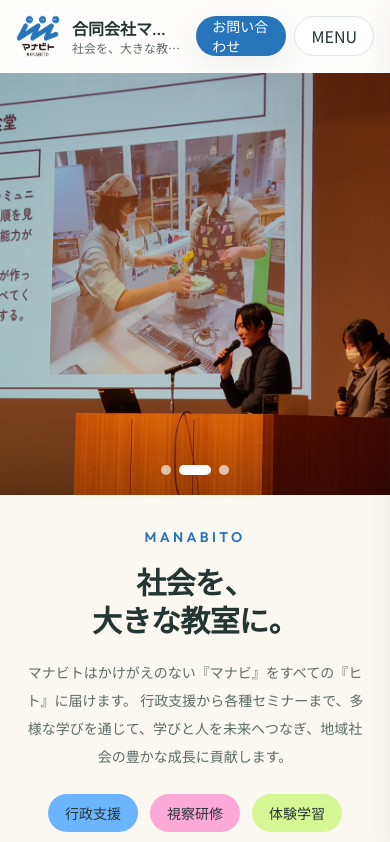
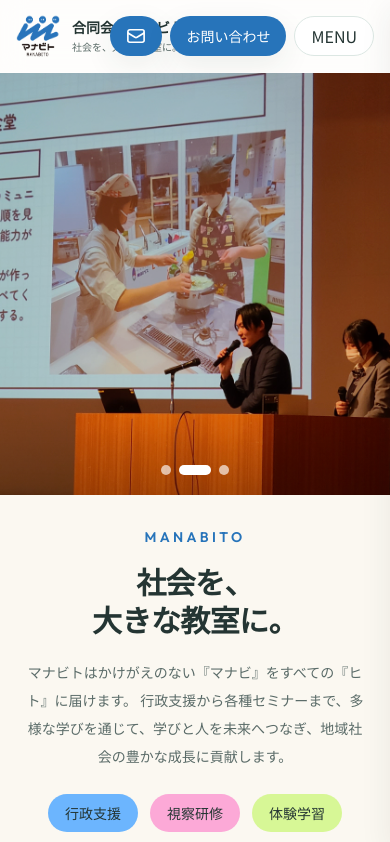
Before and after one commit to YONTZ42/manabito-hp, a Next.js app: page / in a window 390 px wide. Shown: the top 842 px of the page. Built offline with nearby package versions, Linux system fonts and the light colour scheme.

Commit message:
fix: update mobile header with contact button and company name styling
Show email icon for mobile contact, text button for desktop.
Adjust company name text and mobile font size for better display.

```diff
--- a/components/layout/header.tsx
+++ b/components/layout/header.tsx
@@ -99,11 +99,11 @@ export function Header() {
               />
             </div>
 
-            <div className="min-w-0">
-              <p className="truncate font-heading text-base font-bold text-text-main md:text-lg">
+            <div className="min-w-0 shrink-0">
+              <p className="whitespace-nowrap font-heading text-sm font-bold text-text-main sm:text-base md:text-lg">
                 合同会社マナビト
               </p>
-              <p className="truncate text-xs text-text-sub">
+              <p className="whitespace-nowrap text-[10px] text-text-sub sm:text-xs">
                 社会を、大きな教室に。
               </p>
             </div>
@@ -121,7 +121,14 @@ export function Header() {
             ))}
           </nav>
 
-          <div className="flex items-center gap-2 md:gap-3">
+          <div className="flex shrink-0 items-center gap-2 md:gap-3">
+            {/* モバイル: アイコンのみ */}
+            <Button href="#contact" size="sm" className="inline-flex px-2.5 sm:hidden" aria-label="お問い合わせ">
+              <svg className="h-5 w-5" fill="none" viewBox="0 0 24 24" stroke="currentColor" strokeWidth={2}>
+                <path strokeLinecap="round" strokeLinejoin="round" d="M21.75 6.75v10.5a2.25 2.25 0 0 1-2.25 2.25h-15a2.25 2.25 0 0 1-2.25-2.25V6.75m19.5 0A2.25 2.25 0 0 0 19.5 4.5h-15a2.25 2.25 0 0 0-2.25 2.25m19.5 0v.243a2.25 2.25 0 0 1-1.07 1.916l-7.5 4.615a2.25 2.25 0 0 1-2.36 0L3.32 8.91a2.25 2.25 0 0 1-1.07-1.916V6.75" />
+              </svg>
+            </Button>
+            {/* デスクトップ: テキスト */}
             <Button href="#contact" size="sm" className="hidden sm:inline-flex">
               お問い合わせ
             </Button>
```
